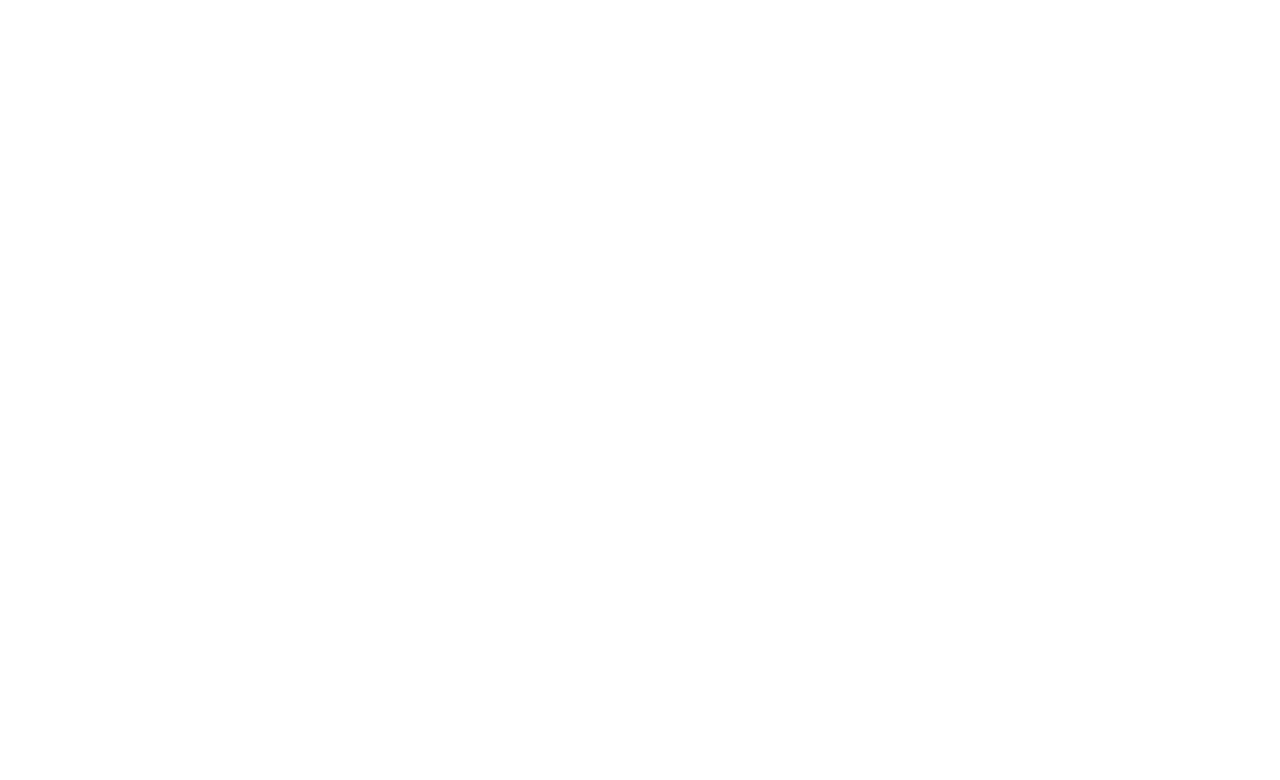
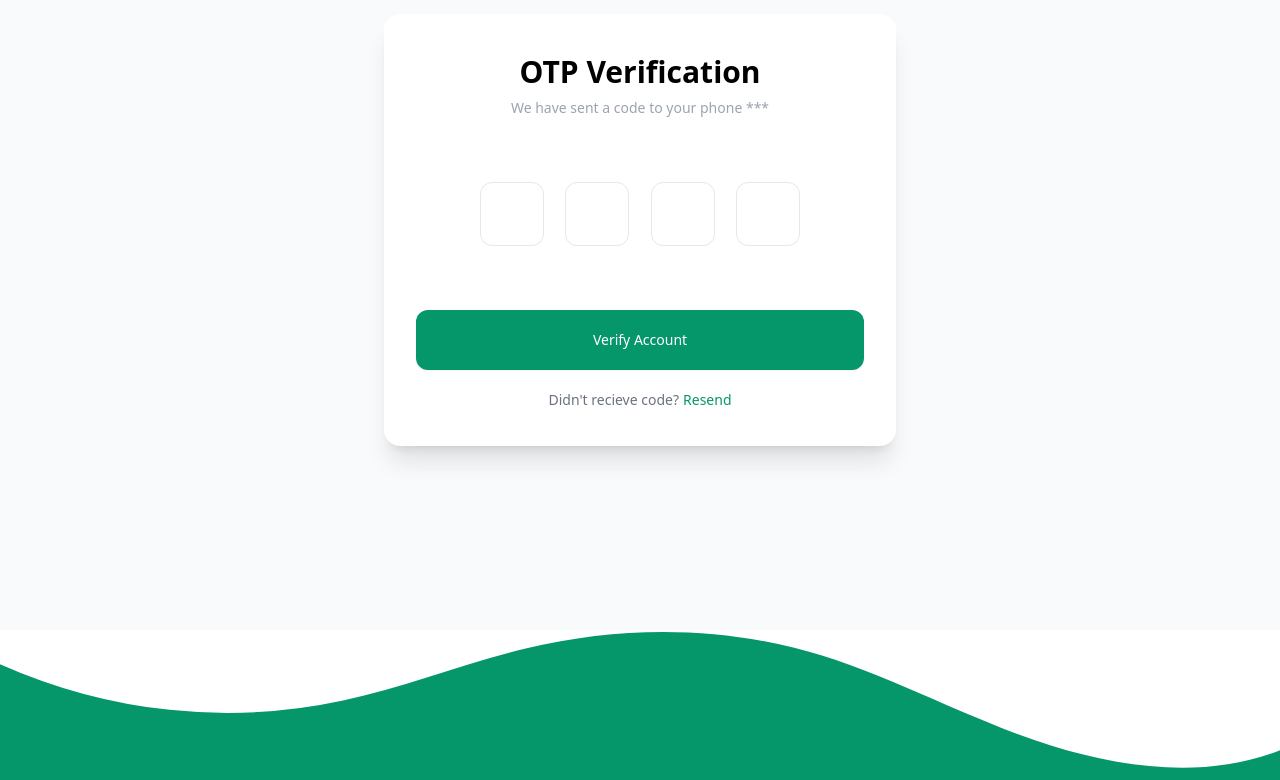
Before and after one commit to yashsingh-0/Healthify, a React app: page /otpverification in a window 1280 px wide. Before the commit this address had no page. Shown: the part 170-950 px from the top of the page. Before the commit the page ends 800 px from the top, so only its background shows below. Built offline with nearby package versions, Linux system fonts and the light colour scheme; the HTML template or start-up script is replaced by a standard one; what react-locomotive-scroll would draw is missing.

Commit message:
Added Otp Page

```diff
--- a/src/App.jsx
+++ b/src/App.jsx
@@ -2,6 +2,7 @@
 import { LocomotiveScrollProvider } from 'react-locomotive-scroll'
 import 'locomotive-scroll/dist/locomotive-scroll.css'
 import Home from "./pages/Home";
+import otpverification from "./pages/otpverification";
 import Login from "./pages/Login";
 import { BrowserRouter, Route, Routes } from "react-router-dom";
 export default function App() {
@@ -32,7 +33,7 @@
           <Routes>
            <Route index element={<Home />}></Route>
            <Route path="login" Component={Login} />
-
+           <Route path="otpverification" Component={otpverification} />
           </Routes>
           </BrowserRouter>
         </div>
--- a/src/pages/Login.jsx
+++ b/src/pages/Login.jsx
@@ -1,6 +1,5 @@
 import React from 'react'
 import { useState } from 'react'
-import Header from '../components/Header';
 import Curve from '../components/Curve';
 const Login = () => {
     const [toggleState, setToggleState] = useState(1);
--- /dev/null
+++ b/src/pages/otpverification.jsx
@@ -0,0 +1,60 @@
+import React from 'react'
+import Curve from '../components/Curve'
+const otpverification = () => {
+  return (
+    <div>
+
+<div className="relative flex min-h-screen flex-col justify-center overflow-hidden bg-gray-50 py-12">
+  <div className="relative bg-white px-6 pt-10 pb-9 shadow-xl mx-auto w-full max-w-lg rounded-2xl">
+    <div className="mx-auto flex w-full max-w-md flex-col space-y-16">
+      <div className="flex flex-col items-center justify-center text-center space-y-2">
+        <div className="font-semibold text-3xl">
+          <p>OTP Verification</p>
+        </div>
+        <div className="flex flex-row text-sm font-medium text-gray-400">
+          <p>We have sent a code to your phone *** </p>
+        </div>
+      </div>
+
+      <div>
+        <form action="" method="post">
+          <div className="flex flex-col space-y-16">
+            <div className="flex flex-row items-center justify-between mx-auto w-full max-w-xs">
+              <div className="w-16 h-16 ">
+                <input className="w-full h-full flex flex-col items-center justify-center text-center px-5 outline-none rounded-xl border border-gray-200 text-lg bg-white focus:border-emerald-400 dark:focus:border-emerald-300 focus:ring-emerald-300 focus:outline-none focus:ring focus:ring-opacity-40" type="text" name="" id="" />
+              </div>
+              <div className="w-16 h-16 ">
+                <input className="w-full h-full flex flex-col items-center justify-center text-center px-5 outline-none rounded-xl border border-gray-200 text-lg bg-white focus:border-emerald-400 dark:focus:border-emerald-300 focus:ring-emerald-300 focus:outline-none focus:ring focus:ring-opacity-40" type="text" name="" id="" />
+              </div>
+              <div className="w-16 h-16 ">
+                <input className="w-full h-full flex flex-col items-center justify-center text-center px-5 outline-none rounded-xl border border-gray-200 text-lg bg-white focus:border-emerald-400 dark:focus:border-emerald-300 focus:ring-emerald-300 focus:outline-none focus:ring focus:ring-opacity-40" type="text" name="" id="" />
+              </div>
+              <div className="w-16 h-16 ">
+                <input className="w-full h-full flex flex-col items-center justify-center text-center px-5 outline-none rounded-xl border border-gray-200 text-lg bg-white focus:border-emerald-400 dark:focus:border-emerald-300 focus:ring-emerald-300 focus:outline-none focus:ring focus:ring-opacity-40" type="text" name="" id="" />
+              </div>
+            </div>
+
+            <div className="flex flex-col space-y-5">
+              <div>
+                <button className="flex flex-row items-center justify-center text-center w-full border rounded-xl outline-none py-5 bg-emerald-600 border-none text-white text-sm shadow-sm">
+                  Verify Account
+                </button>
+              </div>
+
+              <div className="flex flex-row items-center justify-center text-center text-sm font-medium space-x-1 text-gray-500">
+                <p>Didn't recieve code?</p> <a className="flex flex-row items-center text-emerald-600" href="http://" target="_blank" rel="noopener noreferrer">Resend</a>
+              </div>
+            </div>
+          </div>
+        </form>
+      </div>
+    </div>
+  </div>
+</div>
+
+<Curve />
+    </div>
+  )
+}
+
+export default otpverification
```
